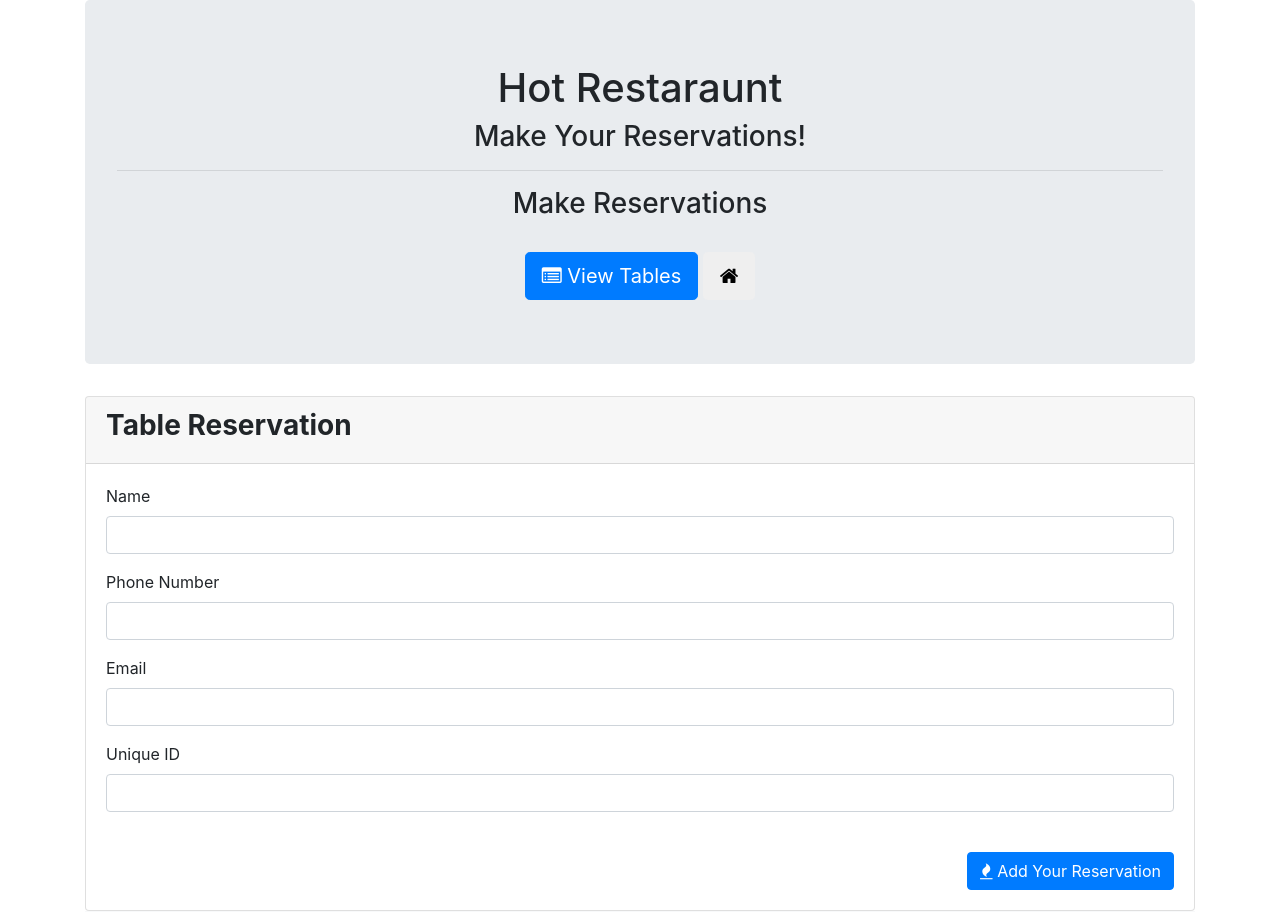
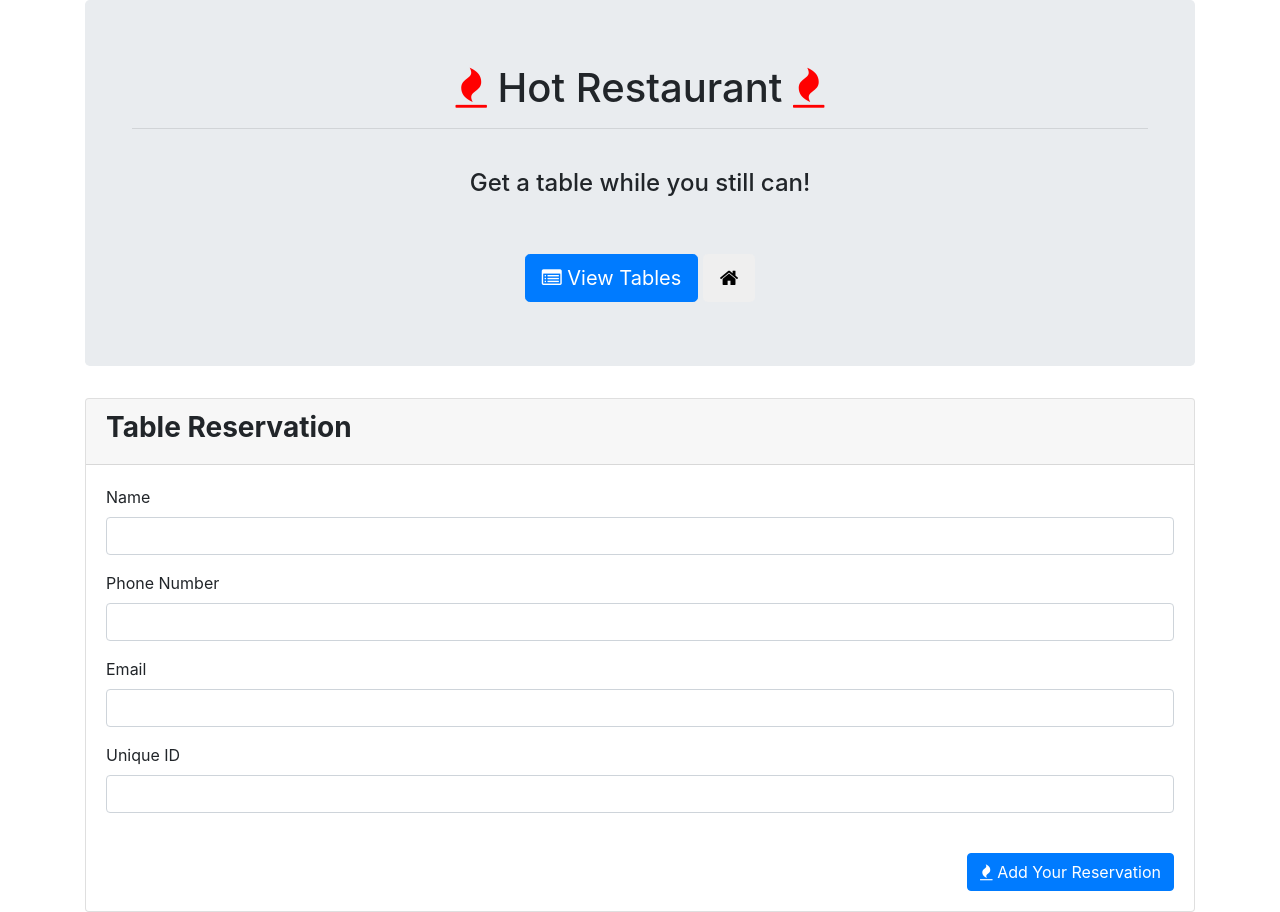
Before and after one commit to fbuonojr/restaurant_miniproject, a website: page add.html in a window 1280 px wide. Shown: the top 912 px of the page. Drawn offline with nearby package versions, Linux system fonts and the light colour scheme.

Commit message:
added jumbotron to add.html

```diff
--- a/add.html
+++ b/add.html
@@ -7,6 +7,7 @@
   <!-- Latest compiled and minified CSS & JS -->
   <link rel="stylesheet" href="https://maxcdn.bootstrapcdn.com/bootstrap/4.0.0/css/bootstrap.min.css">
   <link rel="stylesheet" href="https://stackpath.bootstrapcdn.com/font-awesome/4.7.0/css/font-awesome.min.css">
+  <link rel="stylesheet" href="./style.css">
   <script src="https://code.jquery.com/jquery.js"></script>
   <script src="https://maxcdn.bootstrapcdn.com/bootstrap/4.0.0/js/bootstrap.min.js"></script>
 
@@ -16,19 +17,30 @@
 
   <div class="container">
     <div class="jumbotron">
-      <h1 class="text-center">Hot Restaraunt</h1>
-      <h3 class="text-center">Make Your Reservations!</h3>
+      <div class="container">
+        <h1 class="text-center">
+                <span class="fa fa-fire fireIcon"></span>
+            Hot Restaurant
+                <span class="fa fa-fire fireIcon"></span>
+        </h1>
         <hr>
-      <h3 class="text-center"> Make Reservations </h3>
         <br>
         <div class="text-center">
-      <a href ="/tables"><button class="btn btn-lg btn-primary">
+            <h4>
+            Get a table while you still can!
+            </h4>
+        </div>
+        <br>
+        <br>
+        <div class="text-center">
+        <a href="/tables"><button class="btn btn-lg btn-primary">
             <span class="fa fa-list-alt"></span> View Tables
           </button></a>
-      <a href ="/"><button class="btn btn-lg btn-default">
+        <a href="/"><button class="btn btn-lg btn-default">
             <span class="fa fa-home"></span>
 
           </button></a>
+      </div>
       </div>
     </div>
     <div class="row">
```
Lines whose indentation alone changed are shown as unchanged.
